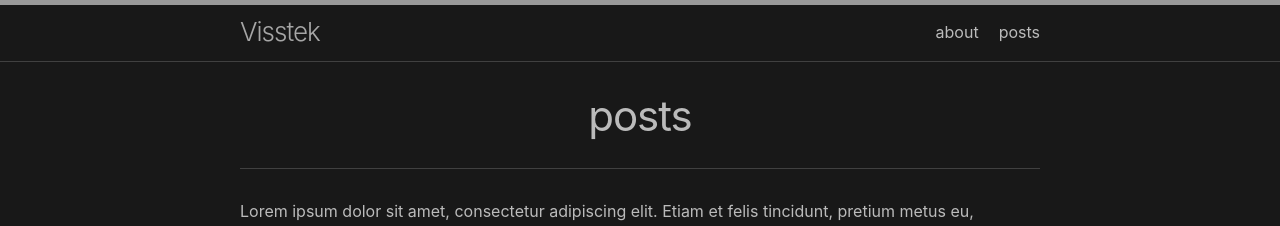
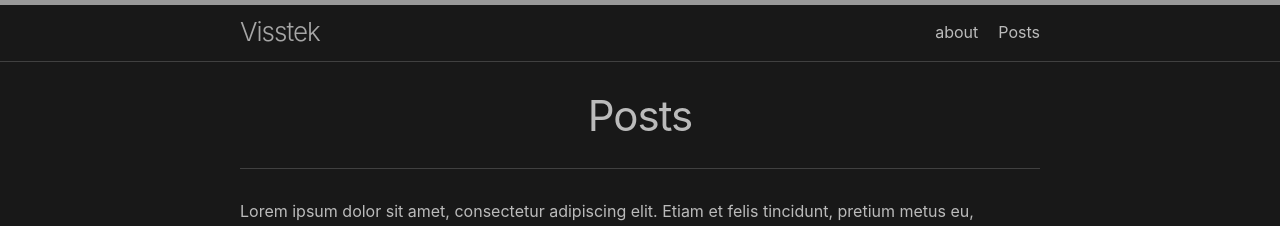
Before and after one commit to VisserJ/visserj.github.io, a Jekyll site: the page built from posts.md, in a window 1280 px wide. Shown: the top 226 px of the page. Built offline with Jekyll 4.4.1, drawn with Linux system fonts in a browser that asks for light colours.

```diff
--- a/posts.md
+++ b/posts.md
@@ -1,6 +1,6 @@
 ---
 layout: page
-title: posts
+title: Posts
 permalink: /posts/
 ---
 
```
